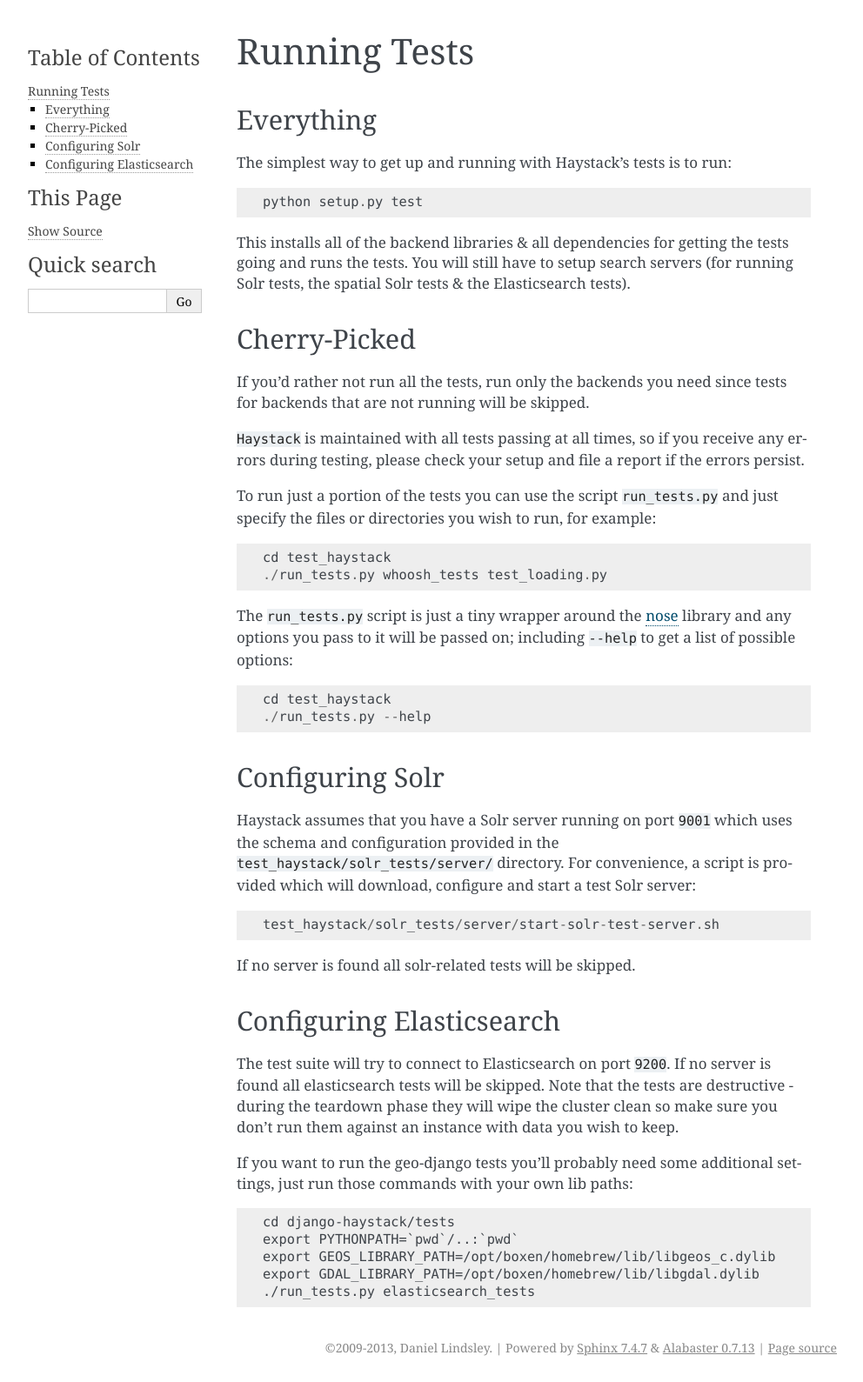
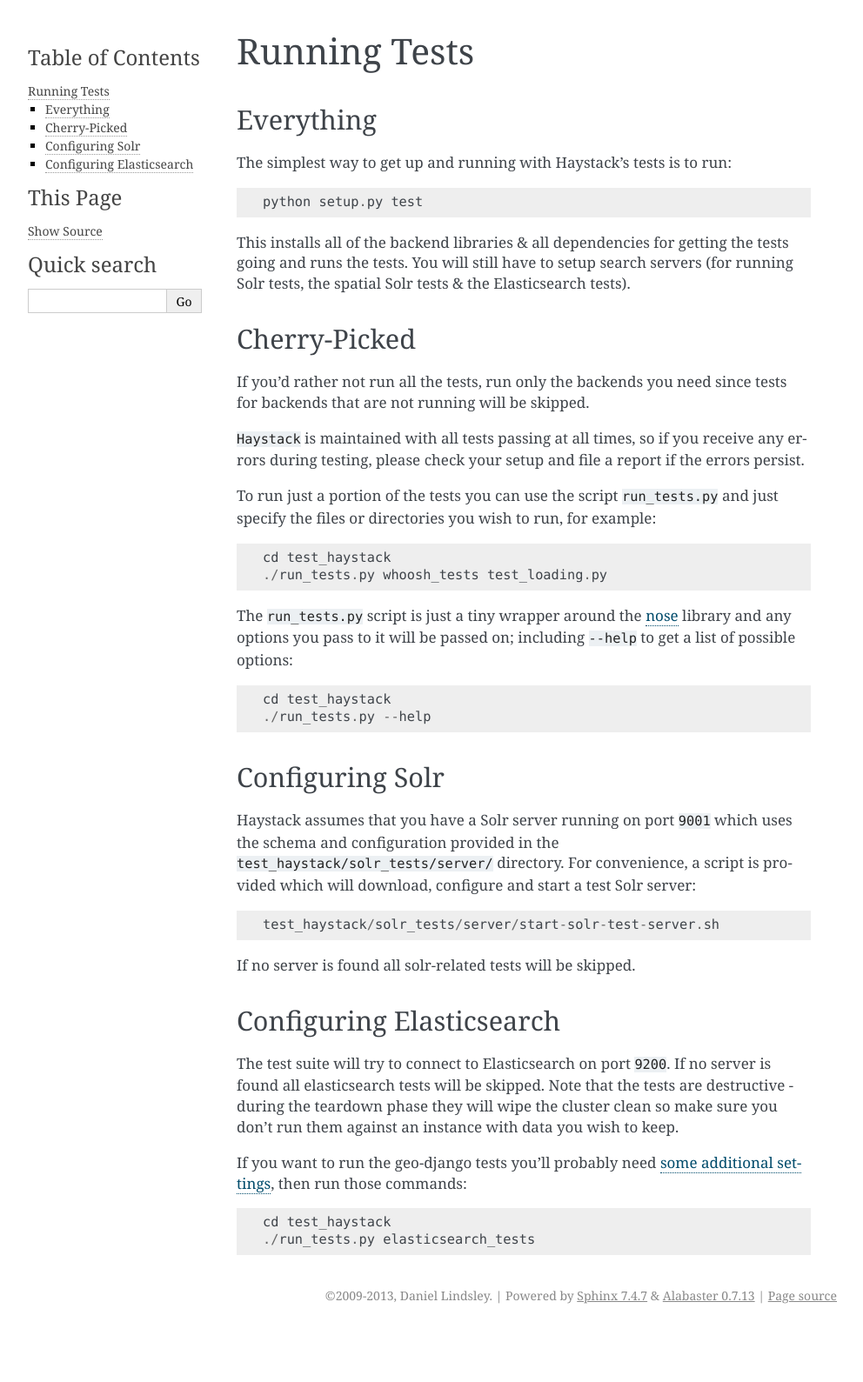
Before and after one commit to django-haystack/django-haystack, a Sphinx documentation site: the page built from docs/running_tests.rst, in a window 1280 px wide. Shown: the whole page at 87% size, without its empty margins (148-1140 px from the left). Built offline with Sphinx 7.4.7, drawn with Linux system fonts in a browser that asks for light colours; after the commit the page ends 1529 px from its top, so only the background shows below that.

Commit message:
Remove unwanted instructions from the documentation

```diff
--- a/docs/running_tests.rst
+++ b/docs/running_tests.rst
@@ -61,11 +61,10 @@
 are destructive - during the teardown phase they will wipe the cluster clean so
 make sure you don't run them against an instance with data you wish to keep.
 
-If you want to run the geo-django tests you'll probably need some additional
-settings, just run those commands with your own lib paths::
+If you want to run the geo-django tests you'll probably need
+`some additional settings`_, then run those commands::
 
-	cd django-haystack/tests
-	export PYTHONPATH=`pwd`/..:`pwd`
-	export GEOS_LIBRARY_PATH=/opt/boxen/homebrew/lib/libgeos_c.dylib
-	export GDAL_LIBRARY_PATH=/opt/boxen/homebrew/lib/libgdal.dylib
+	cd test_haystack
 	./run_tests.py elasticsearch_tests
+
+.. _some additional settings: https://docs.djangoproject.com/en/1.7/ref/contrib/gis/install/geolibs/#geos-library-path
```
